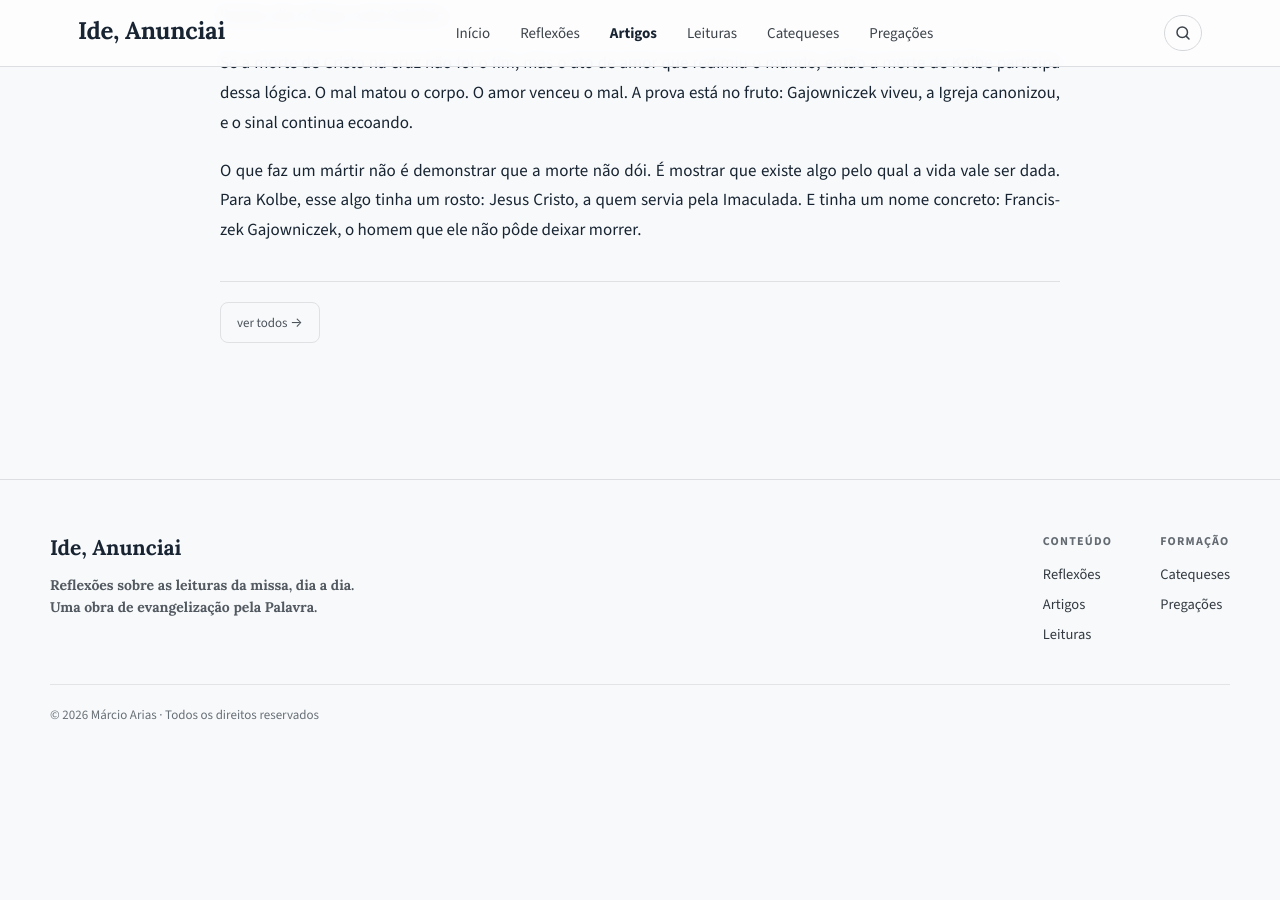
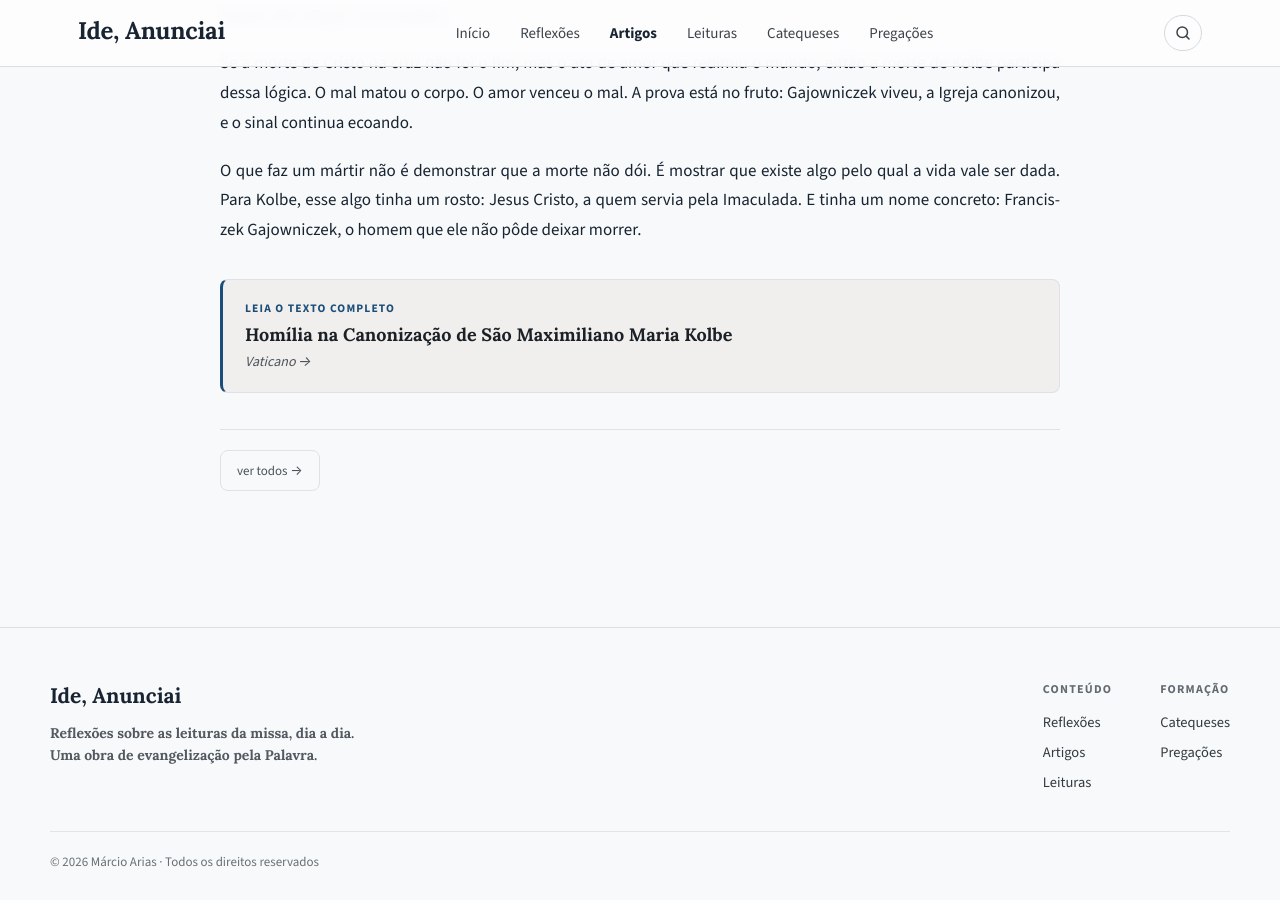
Before and after one commit to admariam/liturgiadiaria, a Jekyll site: the page built from _artigos/as-duas-coroas-de-sao-maximiliano-kolbe.md, in a window 1280 px wide and 900 px high, scrolled down 2143 px. Built offline with Jekyll 4.4.1, drawn with Linux system fonts in a browser that asks for light colours; before the commit the page ends 2895 px from its top, so only the background shows below that.

Commit message:
Artigo Kolbe: referencia da homilia de Joao Paulo II

```diff
--- a/_artigos/as-duas-coroas-de-sao-maximiliano-kolbe.md
+++ b/_artigos/as-duas-coroas-de-sao-maximiliano-kolbe.md
@@ -5,6 +5,9 @@ categoria: "Santos"
 date: 2026-08-14
 autor: "Márcio Arias"
 imagem: /assets/img/artigo-kolbe.jpg
+fonte: "Vaticano"
+fonte_url: "https://www.vatican.va/content/john-paul-ii/pt/homilies/1982/documents/hf_jp-ii_hom_19821010_canonizzazione-kolbe.html"
+titulo_original: "Homília na Canonização de São Maximiliano Maria Kolbe"
 resumo: "Quando menino, a Virgem lhe ofereceu duas coroas — a branca da pureza e a vermelha do martírio. Ele aceitou as duas. Em Auschwitz, deu a vida por um pai de família que gritou de desespero na fila dos condenados."
 ---
 
```
